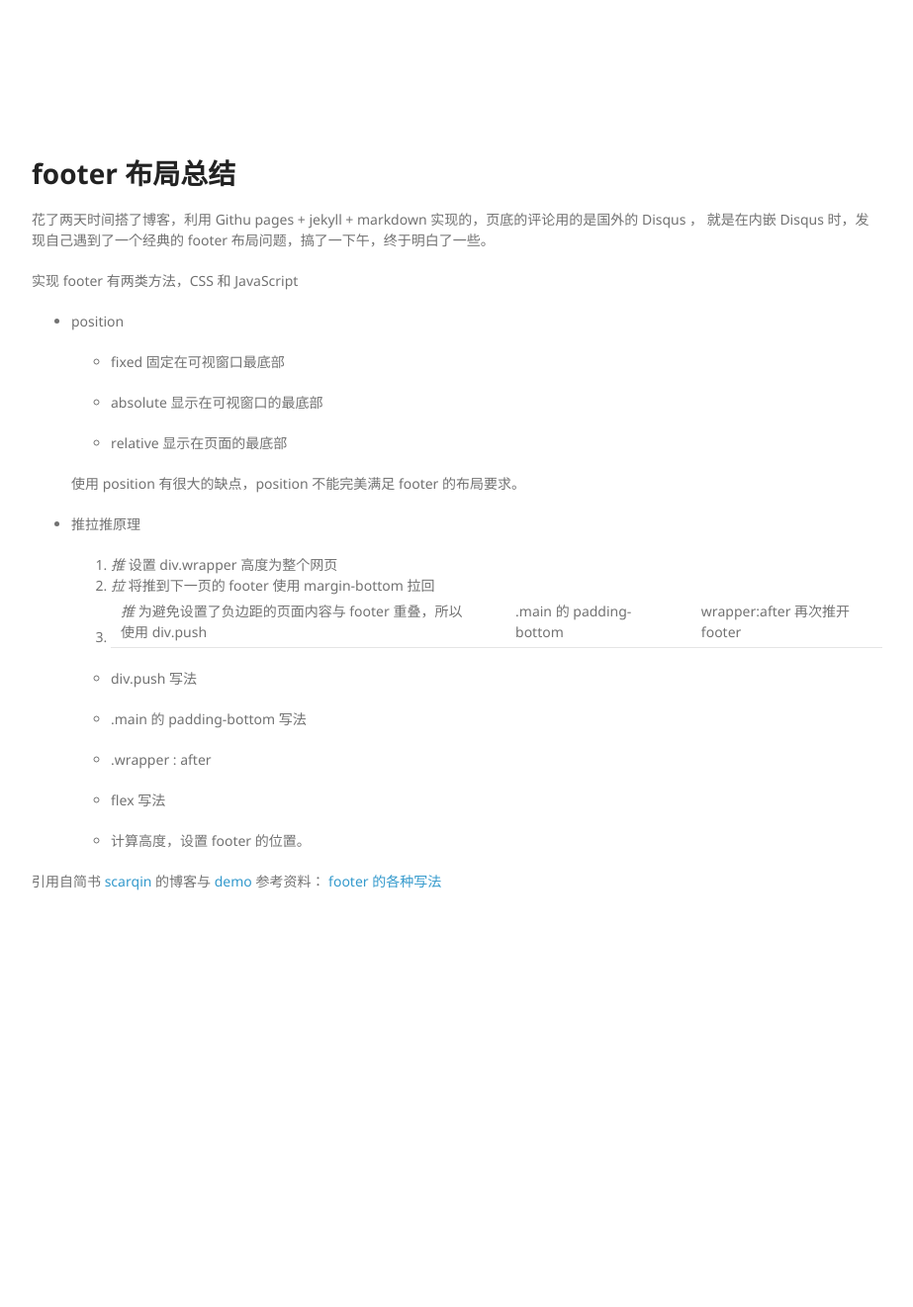
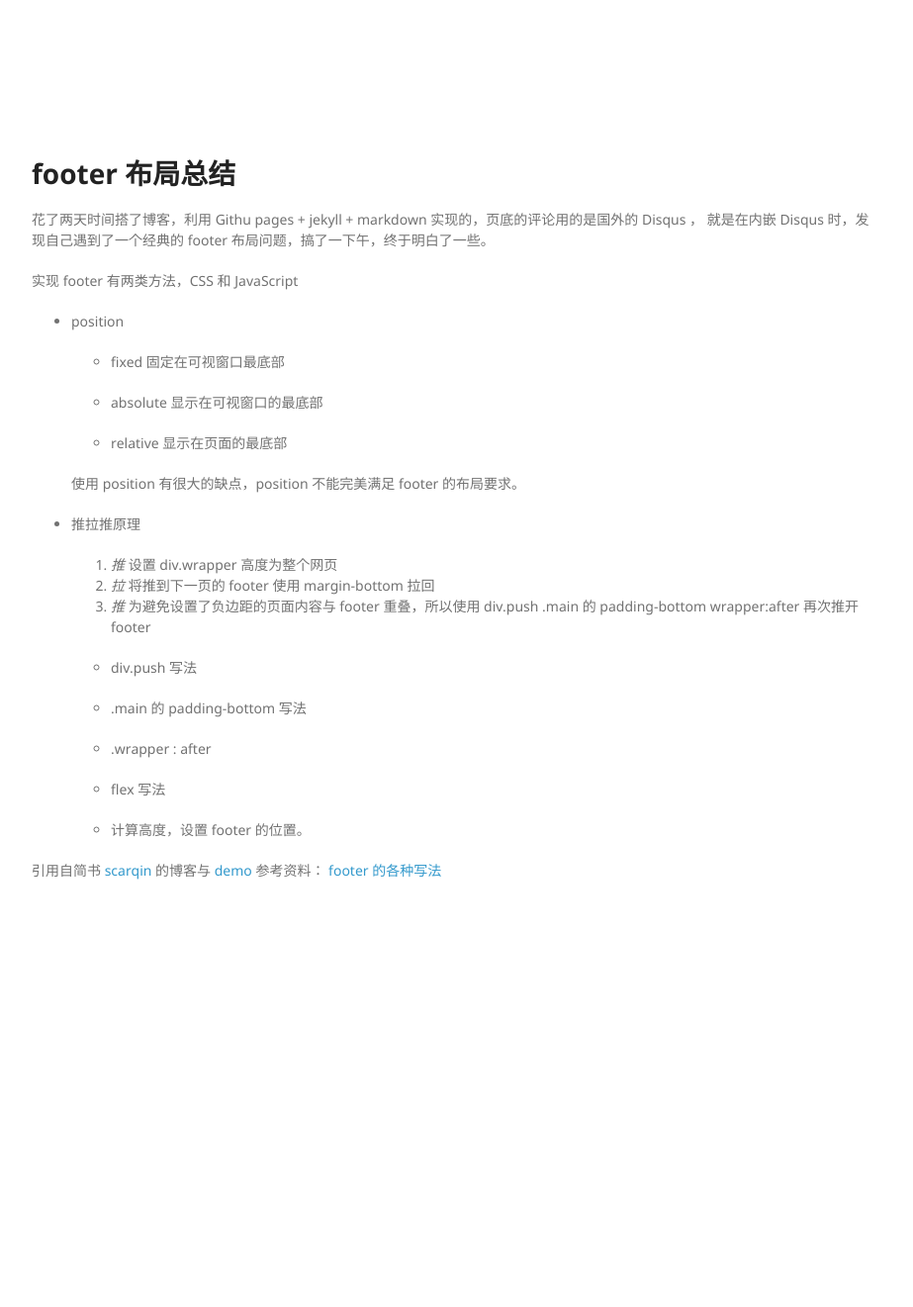
Before and after one commit to SFmonkey/sfmonkey.github.com, a Jekyll site: the page built from _posts/2016-7-19-footer.md, in a window 1280 px wide. Shown: the whole page at 99% size, without its empty margins (178-1101 px from the left). Built offline with Jekyll 4.4.1, drawn with Linux system fonts in a browser that asks for light colours; comment, search, counter and statistics services are not loaded.

Commit message:
Update 2016-7-19-footer.md

```diff
--- a/_posts/2016-7-19-footer.md
+++ b/_posts/2016-7-19-footer.md
@@ -26,7 +26,7 @@ tags: blog
 
     1. *推* 设置 div.wrapper 高度为整个网页
     2. *拉* 将推到下一页的 footer 使用 margin-bottom 拉回
-    3. *推* 为避免设置了负边距的页面内容与 footer 重叠，所以使用 div.push || .main 的 padding-bottom ||wrapper:after 再次推开 footer
+    3. *推* 为避免设置了负边距的页面内容与 footer 重叠，所以使用 div.push  .main 的 padding-bottom wrapper:after 再次推开 footer
 
     - div.push 写法
 
```
